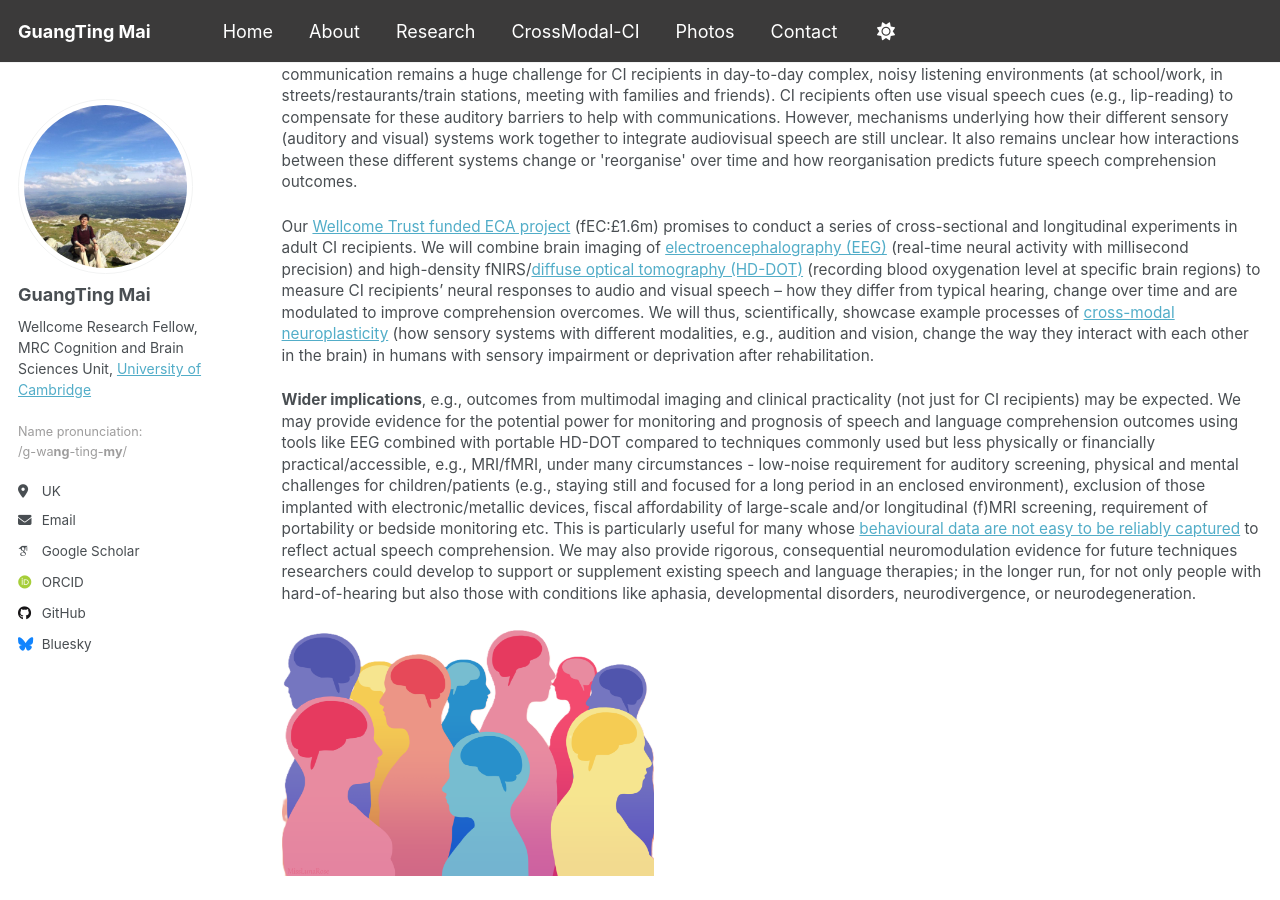
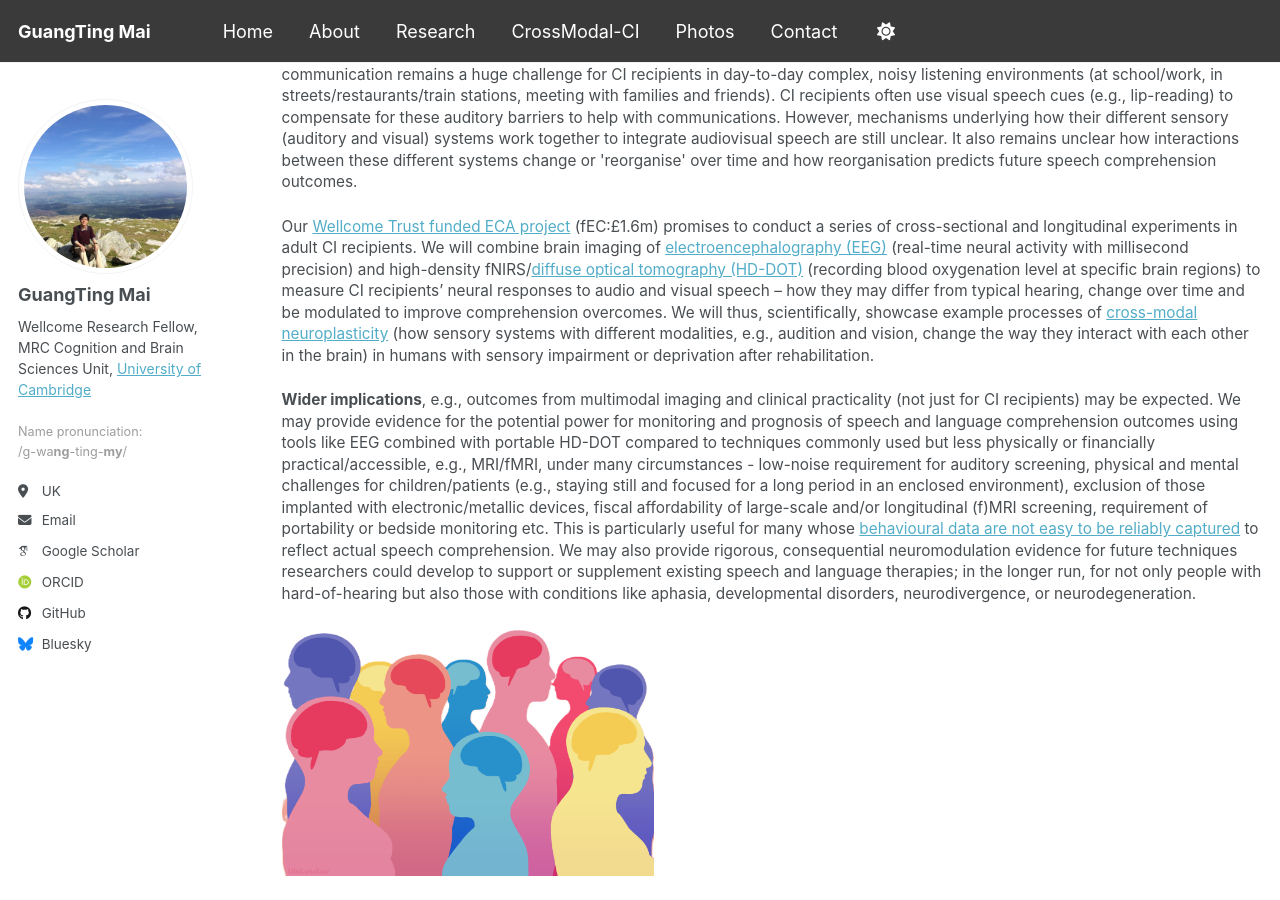
Before and after one commit to guangtingmai/guangtingmai.github.io, a Jekyll site: the page built from _pages/crossmodal-ci.html, in a window 1280 px wide and 900 px high, scrolled down 405 px. Built offline with Jekyll 4.4.1, drawn with Linux system fonts in a browser that asks for light colours; some web fonts are replaced.

Commit message:
Update crossmodal-ci.html

```diff
--- a/_pages/crossmodal-ci.html
+++ b/_pages/crossmodal-ci.html
@@ -22,8 +22,8 @@ author_profile: true
   Wellcome Trust funded ECA project</a> (fEC:£1.6m) promises to conduct a series of cross-sectional and longitudinal experiments in adult CI
   recipients. We will combine brain imaging of <a href="https://en.wikipedia.org/wiki/Electroencephalography">electroencephalography (EEG)</a> (real-time neural activity with
   millisecond precision) and high-density fNIRS/<a href="https://www.nature.com/articles/pr2017107">diffuse optical tomography (HD-DOT)</a> (recording
-  blood oxygenation level at specific brain regions) to measure CI recipients’ neural responses to audio and visual speech – how they differ from typical hearing,
-  change over time and are modulated to improve comprehension overcomes. We will thus, scientifically, showcase example processes of
+  blood oxygenation level at specific brain regions) to measure CI recipients’ neural responses to audio and visual speech – how they may differ from typical hearing,
+  change over time and be modulated to improve comprehension overcomes. We will thus, scientifically, showcase example processes of
   <a href="https://en.wikipedia.org/wiki/Cross_modal_plasticity">cross-modal neuroplasticity</a> (how sensory systems with different modalities, e.g.,
   audition and vision, change the way they interact with each other in the brain) in humans with sensory impairment or deprivation after rehabilitation.
 <p><span style="font-size: 11.5pt;line-height: 1.4;display: block;margin-bottom: 0.3vh"><strong>Wider implications</strong>, e.g., outcomes from
```
